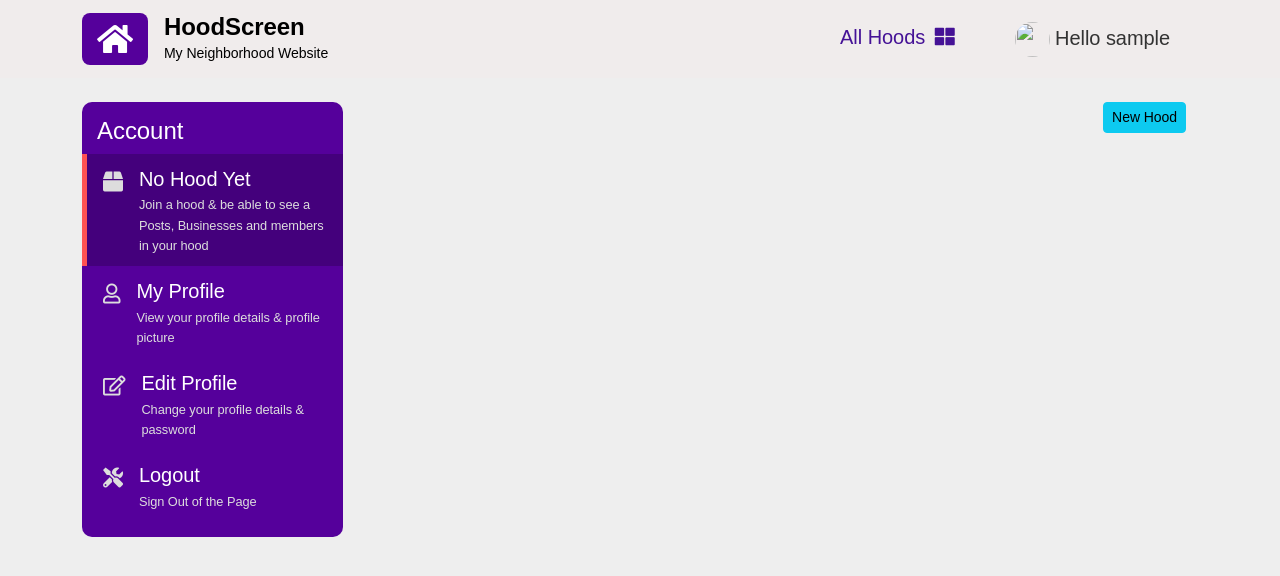
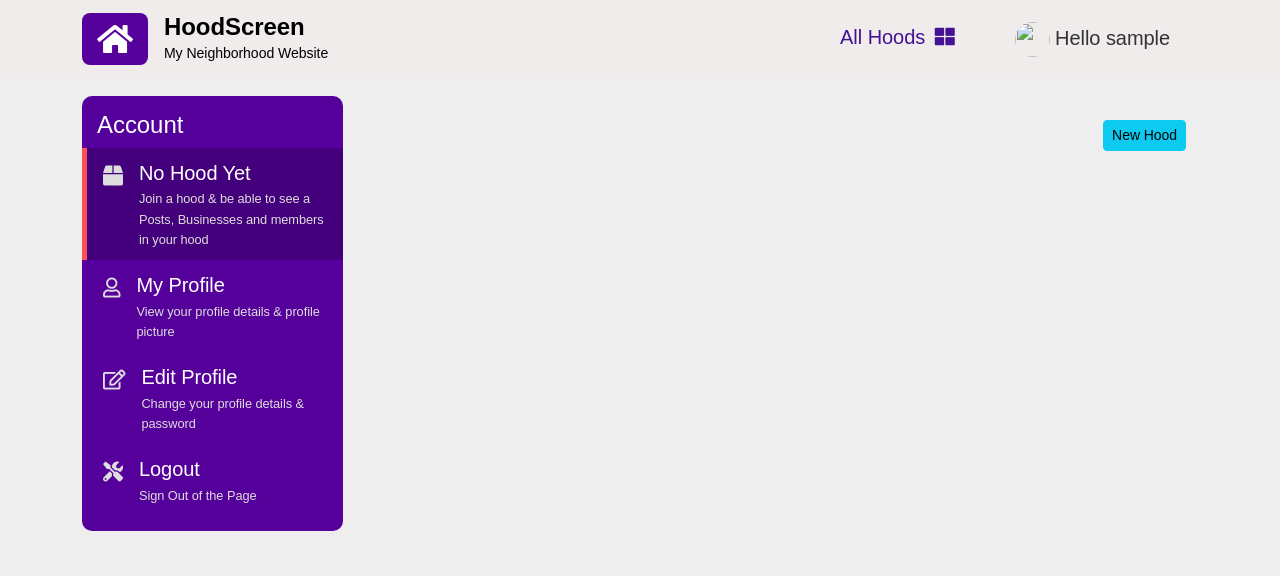
Before and after one commit to IanoSang/HoodScreen, a Django app: page /all-hoods/ in a window 1280 px wide. Shown: the top 576 px of the page. Run offline with Django 4.2, Linux system fonts and the light colour scheme; the visitor is signed in with stand-in values (Sample User, id 1); data that the repository does not hold is empty; some libraries are stand-ins or nearby versions; some web fonts are replaced.

Commit message:
feat: styles- adds boostrap styling to the base template

```diff
--- a/app/templates/base.html
+++ b/app/templates/base.html
@@ -23,7 +23,7 @@
 
 </head>
 <body>
-<nav class="navbar navbar-expand-lg navbar-light bg-light">
+<nav class="navbar fixed-top navbar-expand-lg navbar-light bg-light">
         <div class="container">
             <button class="navbar-toggler" type="button" data-bs-toggle="collapse" data-bs-target="#mynav"
                 aria-controls="mynav" aria-expanded="false" aria-label="Toggle navigation">
@@ -66,9 +66,9 @@
         </div>
     </nav>
 
-    <div class="container mt-4">
+    <div class="container mt-5">
         {% if user.is_authenticated %}
-        <div class="row">
+        <div class="row pt-5">
             <div class="col-lg-3 my-lg-0 my-md-1">
                 <div id="sidebar" class="bg-purple">
                     <div class="h4 text-white">Account</div>
@@ -138,7 +138,7 @@
                 </div>
             </div>
             {% endif %}
-            <div class="col-lg-9 my-lg-0 my-1">
+            <div class="col-lg-9 my-lg-0 pt-4 pb-4">
                 {% block content %}
 
                 {% endblock %}
```
Also changed, not shown: README.md.
